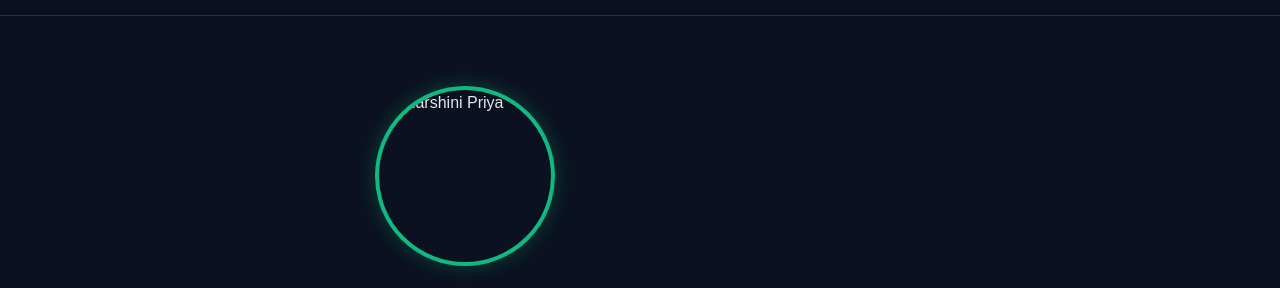
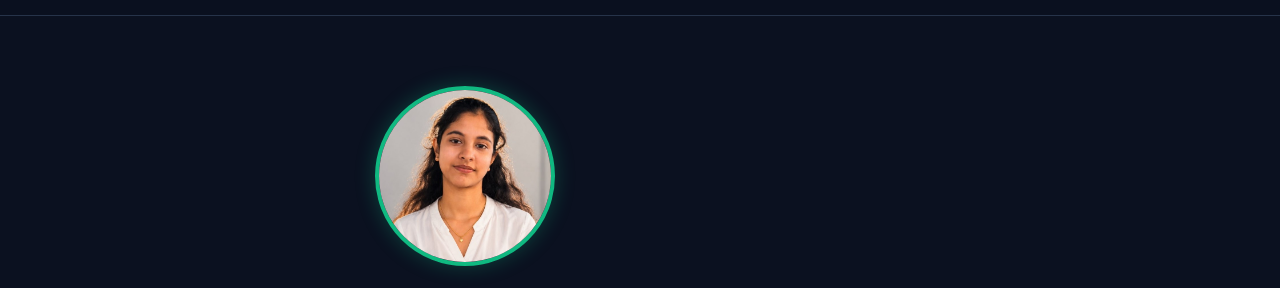
Before and after one commit to dharshinipriya-2006/dharshinipriya-2006.github.io, a plain HTML site: page index.html in a window 1280 px wide. Shown: the part 56-344 px from the top of the page. Drawn offline with Linux system fonts and the light colour scheme.

Commit message:
Update index.html

```diff
--- a/index.html
+++ b/index.html
@@ -357,7 +357,7 @@
         <div class="container">
             <div class="hero-content">
                 <div class="profile-photo">
-                    <img src="file:///C:/Users/Admin/Downloads/profile.jpg%20(1).pdf" alt="Dharshini Priya">
+                   <img src="profile.jpg" alt="Dharshini Priya">
                 </div>
 
                 <div class="intro">
```
